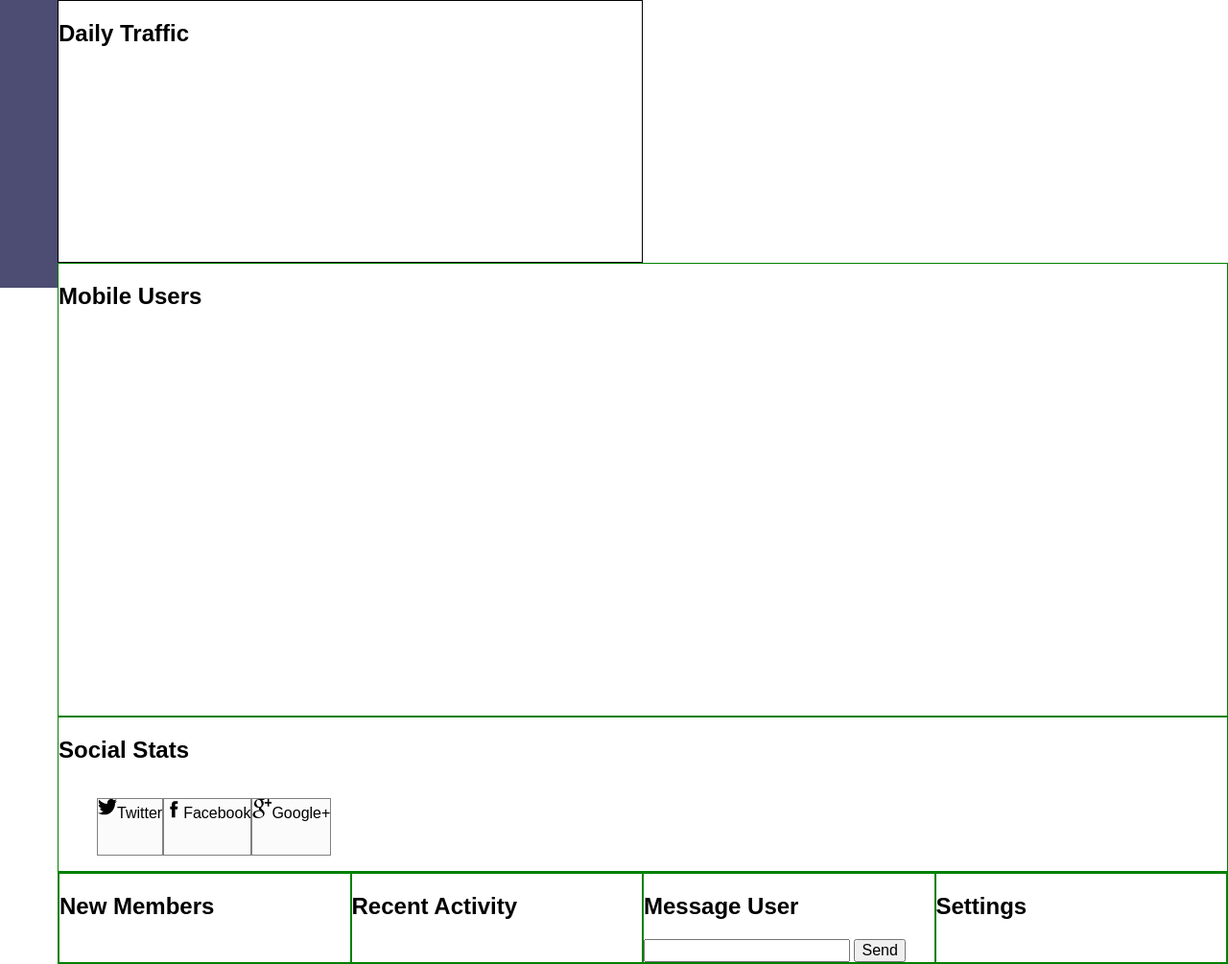
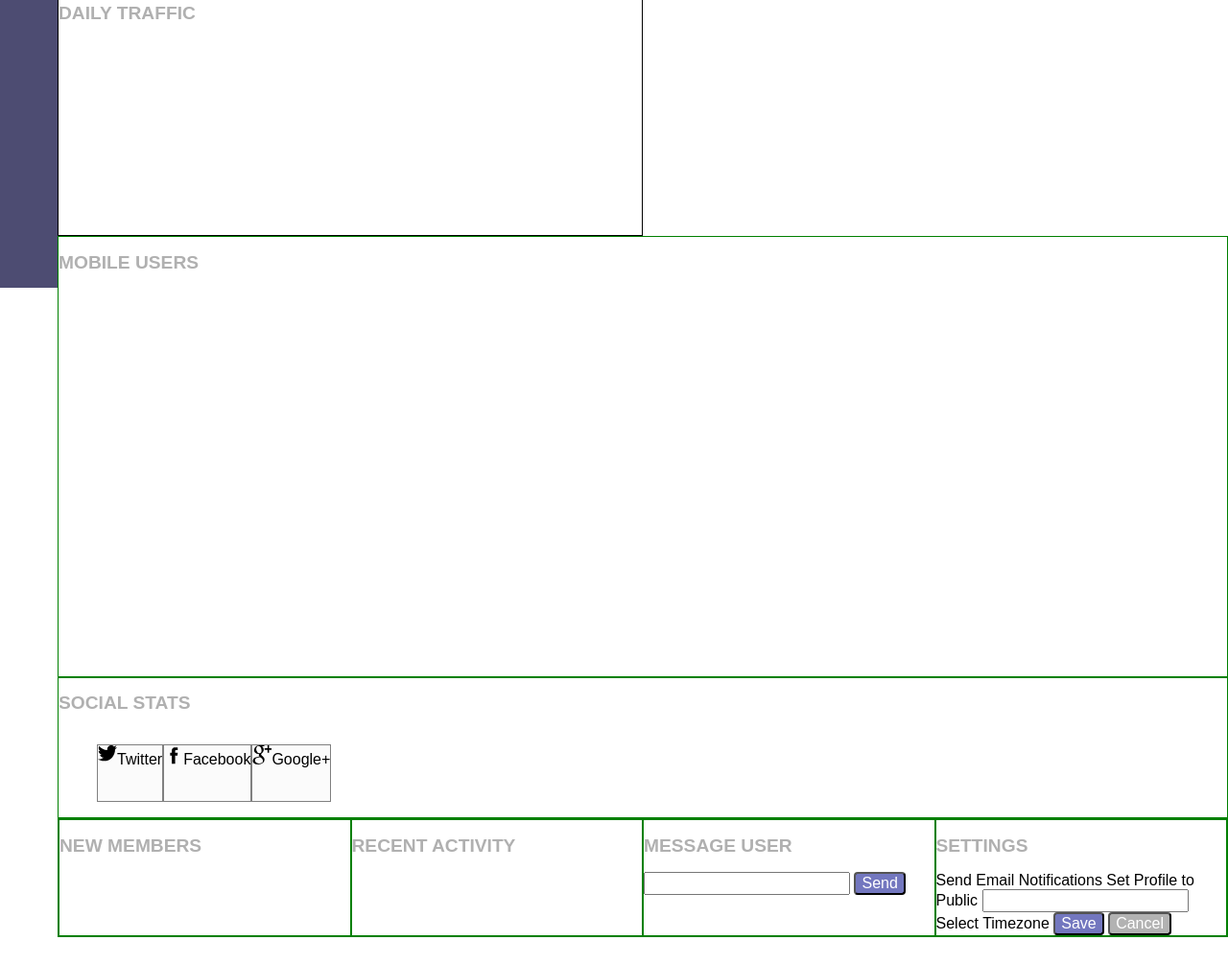
Before and after one commit to nicoalprice/web-app-dashboard, a plain HTML site: page index.html in a window 1280 px wide. Shown: the part 560-1565 px from the top of the page at 96% size. After the commit the page ends 1537 px from the top, so only its background shows below. Drawn offline with nearby package versions, Linux system fonts and the light colour scheme.

Commit message:
added buttons

```diff
--- a/css/styles.css
+++ b/css/styles.css
@@ -9,6 +9,12 @@ body {
 
 img {
 	height: 20px;
+}
+
+h2 {
+	text-transform: uppercase;
+	font-size: 1.2em;
+	color: #b0b0b0;
 }
 
 /* Header */
@@ -114,7 +120,22 @@ social-stats img {
 	background: #7477bf;
 	color: white;
 }
+/* Buttons */
 
+button {
+	border-radius: 4px;
+}
+
+#send-button,
+#save-button {
+	background: #7377bf;
+	color: white;
+}
+
+#cancel-button {
+	background: #b2b2b2;
+	color: white;
+}
 /* ----- MEDIA QUERIES -----*/
 
 @media screen and (min-width: 320px) {
--- a/index.html
+++ b/index.html
@@ -57,7 +57,16 @@
 				<div><h2>Message User</h2>
 				<input type="textarea">
 					<button id="send-button" type="submit">Send</button></div>
-				<div><h2>Settings</h2></div>
+				<div><h2>Settings</h2>
+					<span id="email-toggle">Send Email Notifications
+					</span>
+					<span id="public-toggle">Set Profile to Public
+					</span>
+					<span><input id="timezone" type="text">Select Timezone</span>
+					<button id="save-button" type="submit">Save</button>
+					<button id="cancel-button" type="submit">Cancel</button>
+				</div>
+
 			</div>
 		</main>
 
```
